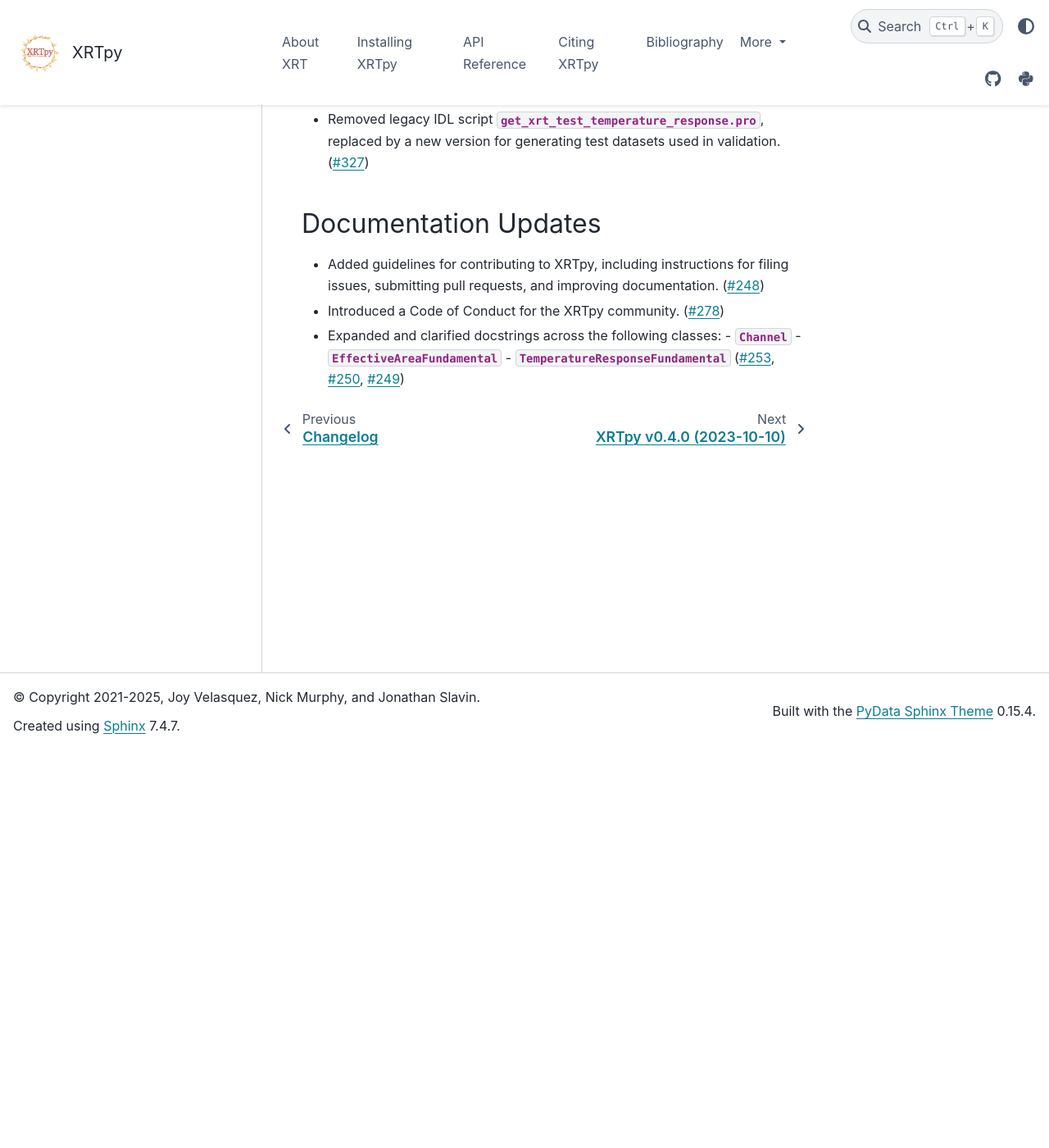
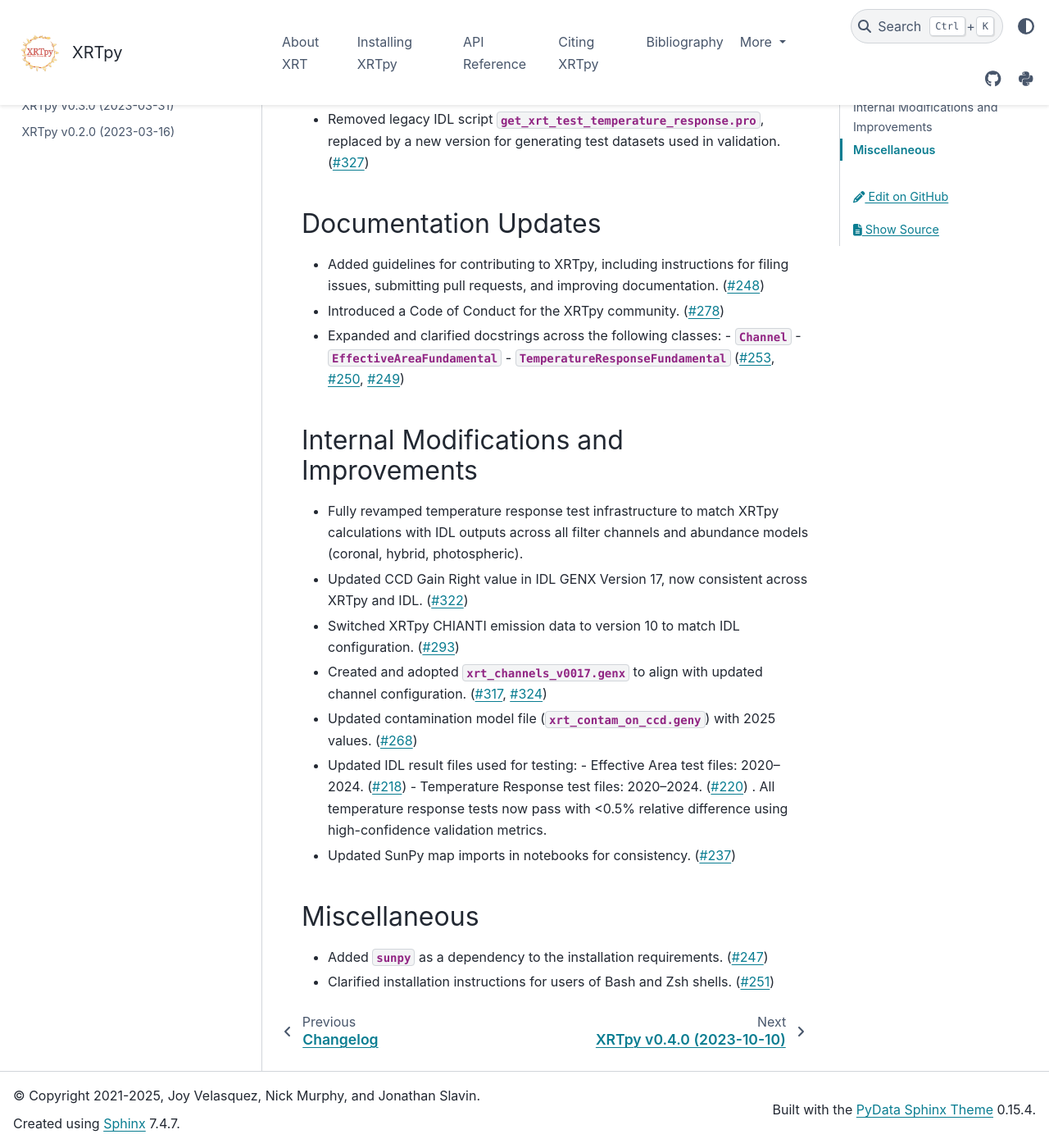
Before and after one commit to HinodeXRT/xrtpy, a Sphinx documentation site: the page built from docs/changelog/0.5.0.rst, in a window 1280 px wide and 1400 px high, scrolled down 486 px. Shown: the whole window at 82% size. Built offline with Sphinx 7.4.7 and the PyData theme 0.15.4, drawn with Linux system fonts in a browser that asks for light colours; pages that are not in the unit, such as notebooks, are missing from menus; the version number could not be read and is left out.

Commit message:
Added section Internal Modifications and Improvements and Miscellaneous section

```diff
--- a/docs/changelog/0.5.0.rst
+++ b/docs/changelog/0.5.0.rst
@@ -19,3 +19,20 @@
   - `~xrtpy.response.channel.Channel`
   - `~xrtpy.response.EffectiveAreaFundamental`
   - `~xrtpy.response.TemperatureResponseFundamental` (:pr:`253`, :pr:`250`, :pr:`249`)
+
+Internal Modifications and Improvements
+---------------------------------------
+- Fully revamped temperature response test infrastructure to match XRTpy calculations with IDL outputs across all filter channels and abundance models (coronal, hybrid, photospheric).
+- Updated CCD Gain Right value in IDL GENX Version 17, now consistent across XRTpy and IDL. (:pr:`322`)
+- Switched XRTpy CHIANTI emission data to version 10 to match IDL configuration. (:pr:`293`)
+- Created and adopted `xrt_channels_v0017.genx` to align with updated channel configuration. (:pr:`317`, :pr:`324`)
+- Updated contamination model file (`xrt_contam_on_ccd.geny`) with 2025 values. (:pr:`268`)
+- Updated IDL result files used for testing:
+  - Effective Area test files: 2020–2024. (:pr:`218`)
+  - Temperature Response test files: 2020–2024. (:pr:`220`) . All temperature response tests now pass with <0.5% relative difference using high-confidence validation metrics.
+- Updated SunPy map imports in notebooks for consistency. (:pr:`237`)
+
+Miscellaneous
+-------------
+- Added `sunpy` as a dependency to the installation requirements. (:pr:`247`)
+- Clarified installation instructions for users of Bash and Zsh shells. (:pr:`251`)
```
